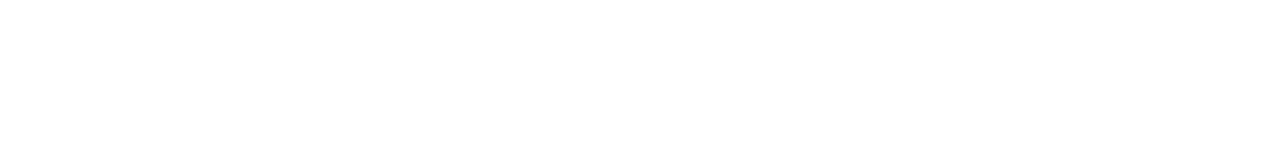
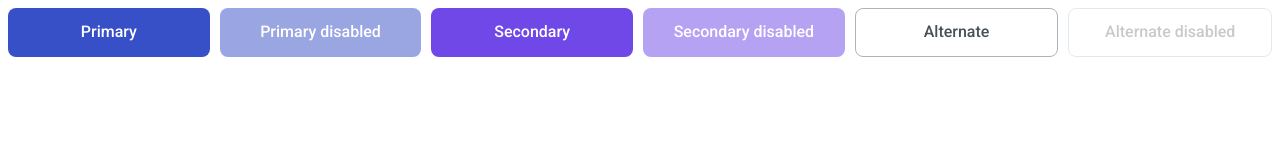
Before and after one commit to js-tasks-ru/htmlcss-20240614_aynur-zaynullin, a website: page 03-lection1/01-button/index.html in a window 1280 px wide. Drawn offline with Linux system fonts and the light colour scheme.

Commit message:
Реализация базовых кнопок

```diff
--- a/03-lection1/01-button/button.css
+++ b/03-lection1/01-button/button.css
@@ -1 +1,59 @@
 /* Стилизация кнопки */
+.button {
+    font-family: 'Roboto', sans-serif;
+    font-size: 16px;
+    font-weight: 500;
+    line-height: 18.75px;
+    text-align: center;
+    text-overflow: ellipsis;
+    white-space: nowrap;
+    overflow: hidden;
+
+    padding: 14px;
+
+    border-radius: 8px;
+    background-color: var(--grey-1, #F8F9FA);
+
+    transition: opacity 200ms ease-in-out, background-color 200ms ease-in-out;
+    cursor: pointer;
+}
+
+.button:disabled {
+    cursor: not-allowed;
+    pointer-events: none;
+    opacity: 0.5;
+}
+
+.button_primary {
+    border: none;
+    color: var(--white, #FFFFFF);
+    background-color: var(--primary, #4263EB);
+}
+
+.button_primary:hover {
+    background-color: #2342C0;
+}
+
+.button_secondary {
+    border: none;
+    color: var(--white, #FFFFFF);
+    background-color: var(--secondary, #7048E8);
+}
+
+.button_secondary:hover {
+    background-color: #5028C6;
+}
+
+.button_alternate {
+    background-color: transparent;
+    color: var(--grey-4, #495057);
+    border: 1px solid var(--grey-3, #ACB5BD);
+}
+
+.button_alternate:hover {
+    border: 1px solid var(--black, #212429);
+}
+
+.button_alternate:disabled {
+    opacity: 0.3;
+}
--- a/03-lection1/01-button/index.html
+++ b/03-lection1/01-button/index.html
@@ -1,11 +1,21 @@
 <!DOCTYPE html>
 <!-- Страница с кнопкой -->
 <html lang="ru">
+    <!-- by aynZayn -->
     <head>
         <link rel="stylesheet" href="../../assets/css/main.css">
         <link rel="stylesheet" href="./button.css">
+        <link rel="stylesheet" href="./page.css">
+        <title>Страница с кнопкой</title>
     </head>
     <body>
-
+      <div class='container'>
+        <button class='container__button button button_primary' title='Primary'>Primary</button>
+        <button class='container__button button button_primary' disabled title='Primary disabled'>Primary disabled</button>
+        <button class='container__button button button_secondary' title='Secondary'>Secondary</button>
+        <button class='container__button button button_secondary' disabled title='Secondary disabled'>Secondary disabled</button>
+        <button class='container__button button button_alternate' title='Alternate'>Alternate</button>
+        <button class='container__button button button_alternate' disabled title='Alternate disabled'>Alternate disabled</button>
+      </div>
     </body>
 </html>
--- /dev/null
+++ b/03-lection1/01-button/page.css
@@ -0,0 +1,9 @@
+.container {
+    display: flex;
+    gap: 10px;
+}
+
+.container__button {
+    flex-basis: 1px;
+    flex-grow: 1;
+}
```
